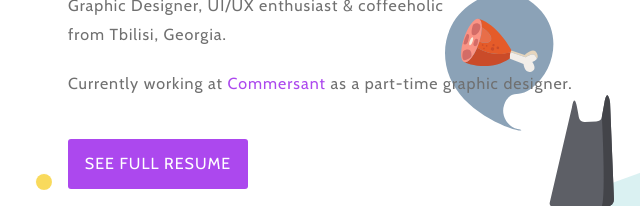
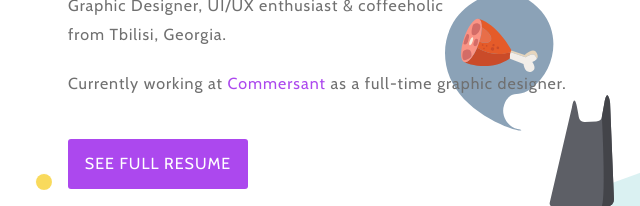
Before and after one commit to dgpw/dgpw.github.io, a plain HTML site: page index.html in a window 1280 px wide. Shown: the part 272-478 px from the top of the page, 60-700 px from the left. Drawn offline with nearby package versions, Linux system fonts and the light colour scheme.

Commit message:
lil' update

```diff
--- a/index.html
+++ b/index.html
@@ -23,7 +23,7 @@
                 <h2>Nick Paatashvili (a.k.a. DigitalPow)</h2>
                 <p>Graphic Designer, UI/UX enthusiast & coffeeholic
                   <br/>from Tbilisi, Georgia.</p>
-                  <p>Currently working at <a href="https://www.commersant.ge" target="_blank">Commersant</a> as a part-time graphic designer.</p>
+                  <p>Currently working at <a href="https://www.commersant.ge" target="_blank">Commersant</a> as a full-time graphic designer.</p>
                   <a class="see" href="Nick_Paatashvili_CV.pdf" target="_blank">
                     <div class="full_btn">
                       SEE FULL RESUME
--- a/js/main.js
+++ b/js/main.js
@@ -22,7 +22,6 @@
 //   });
 // });
 
-
 $(window).mousemove(function(e) {
   var change;
   var xpos=e.clientX;var ypos=e.clientY;var left= change*20;
```
